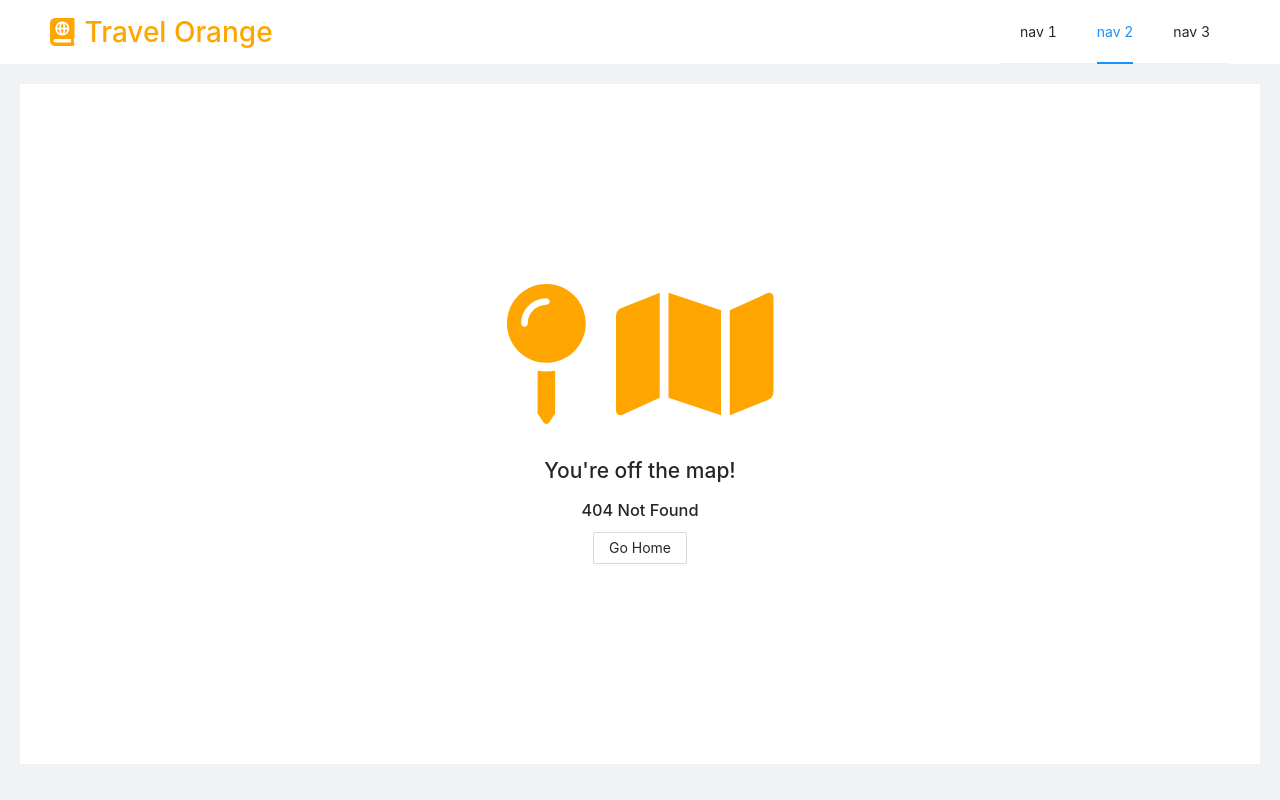
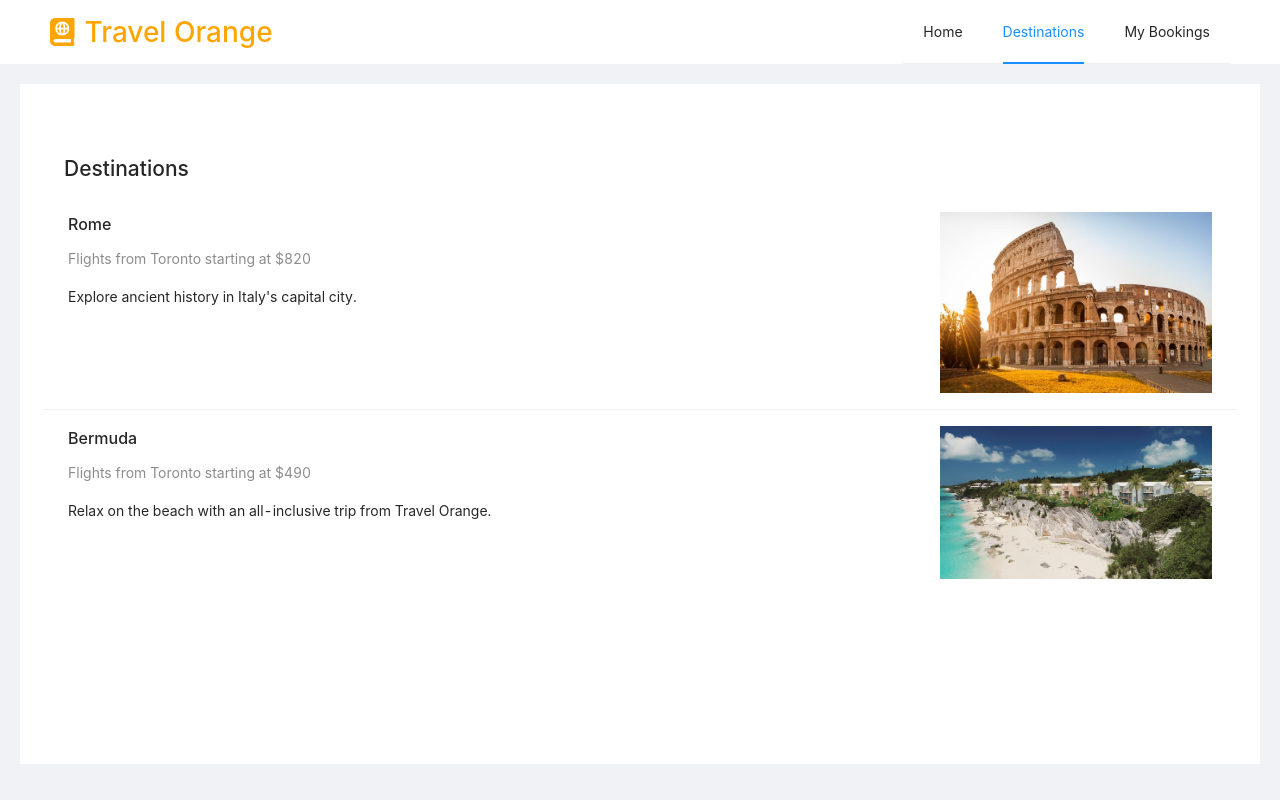
Before and after one commit to OrenScheer/orenscheer.github.io, a React (Create React App) app in the folder seg3525/lab8/: page /destinations in a window 1280 px wide. Before the commit this address had no page. Built offline with nearby package versions, Linux system fonts and the light colour scheme.

Commit message:
Add several pages

```diff
--- a/seg3525/lab8/src/App.jsx
+++ b/seg3525/lab8/src/App.jsx
@@ -1,14 +1,31 @@
-import { BrowserRouter as Router } from "react-router-dom";
+import { Link, useLocation } from "react-router-dom";
 import "./App.less";
 import { Layout, Menu } from "antd";
-import Routes from "./Components/Routes";
-import Logo from "./Components/Logo";
+import Routes from "./components/Routes";
+import Logo from "./components/Logo";
+import { useEffect, useState } from "react";
+
+const navs = (location) => {
+  if (location === "/") {
+    return ["home"];
+  } else if (location.includes("destination")) {
+    return ["destinations"];
+  } else if (location.includes("booking")) {
+    return ["bookings"];
+  }
+  return [];
+};
 
 const App = () => {
   const { Header, Content } = Layout;
+  const location = useLocation().pathname;
+  const [activeNavs, setActiveNavs] = useState();
+
+  useEffect(() => {
+    setActiveNavs(navs(location));
+  }, [location]);
 
   return (
-    <Router>
     <Layout className="layout">
       <Header
         style={{
@@ -22,12 +39,18 @@ const App = () => {
           theme="light"
           mode="horizontal"
           className="menu-bar"
-            defaultSelectedKeys={["2"]}
+          selectedKeys={activeNavs}
         >
-            {new Array(3).fill(null).map((_, index) => {
-              const key = index + 1;
-              return <Menu.Item key={key}>{`nav ${key}`}</Menu.Item>;
-            })}
+          <Menu.Item key="home">
+            <Link to="/">Home</Link>
+          </Menu.Item>
+
+          <Menu.Item key="destinations">
+            <Link to="/destinations">Destinations</Link>
+          </Menu.Item>
+          <Menu.Item key="bookings">
+            <Link to="/bookings">My Bookings</Link>
+          </Menu.Item>
         </Menu>
       </Header>
       <Content style={{ padding: "20px 20px" }} theme="light">
@@ -36,7 +59,6 @@ const App = () => {
         </div>
       </Content>
     </Layout>
-    </Router>
   );
 };
 
--- a/seg3525/lab8/src/Components/Routes.jsx
+++ b/seg3525/lab8/src/Components/Routes.jsx
@@ -1,8 +1,11 @@
 import { Route, Switch } from "react-router-dom";
-import NotFound from "../Pages/NotFound";
-import Home from "../Pages/Home";
-import FlightResults from "../Pages/FlightResults";
-import BookFlight from "../Pages/BookFlight";
+import NotFound from "../pages/NotFound";
+import Home from "../pages/Home";
+import FlightResults from "../pages/FlightResults";
+import BookFlight from "../pages/BookFlight";
+import Destinations from "../pages/Destinations";
+import DestinationDetails from "../pages/DestinationDetails";
+import Bookings from "../pages/Bookings";
 
 const Routes = () => {
   return (
@@ -16,7 +19,16 @@ const Routes = () => {
       <Route path="/bookflight">
         <BookFlight />
       </Route>
-      <Route path="*">
+      <Route path="/destinations">
+        <Destinations />
+      </Route>
+      <Route path="/destination/:place">
+        <DestinationDetails />
+      </Route>
+      <Route path="/bookings">
+        <Bookings />
+      </Route>
+      <Route path={["*", "/notfound"]}>
         <NotFound />
       </Route>
     </Switch>
--- a/seg3525/lab8/src/Pages/BookFlight.jsx
+++ b/seg3525/lab8/src/Pages/BookFlight.jsx
@@ -1,7 +1,7 @@
 import { useHistory, useLocation } from "react-router-dom";
 import { Layout, Steps, Button, Form, Input, DatePicker } from "antd";
 import { useState } from "react";
-import Flight from "../Components/Flight";
+import Flight from "../components/Flight";
 import { FontAwesomeIcon } from "@fortawesome/react-fontawesome";
 import {
   faChevronLeft,
@@ -259,6 +259,7 @@ const BookFlight = () => {
                   )} shortly.`}
                 </h2>
                 <p>You can cancel within the next 24 hours.</p>
+                <Button type="primary">View Bookings</Button>
               </div>
             )}
             <div>
--- /dev/null
+++ b/seg3525/lab8/src/Pages/Bookings.jsx
@@ -0,0 +1,19 @@
+import { Layout } from "antd";
+
+const { Content } = Layout;
+
+const Bookings = () => {
+  return (
+    <Layout height="500px" style={{ backgroundColor: "white" }}>
+      <h2 style={{ marginLeft: "20px" }}>My Bookings</h2>
+      <Content
+        style={{
+          height: "500px",
+          marginLeft: "20px",
+        }}
+      ></Content>
+    </Layout>
+  );
+};
+
+export default Bookings;
--- /dev/null
+++ b/seg3525/lab8/src/Pages/DestinationDetails.jsx
@@ -0,0 +1,49 @@
+import { useHistory, useParams } from "react-router-dom";
+import { Layout } from "antd";
+
+const { Content } = Layout;
+
+const destinations = {
+  Rome: { video: "https://www.youtube.com/embed/JKT4n1rHV-0" },
+  Bermuda: { video: "https://www.youtube.com/embed/4bYq8XTxHZU" },
+};
+
+const DestinationDetails = () => {
+  const { place } = useParams();
+  const history = useHistory();
+  let destination = destinations[place];
+
+  if (!destination) {
+    history.replace("/notfound");
+  }
+
+  return (
+    <>
+      {destination && (
+        <Layout height="500px" style={{ backgroundColor: "white" }}>
+          <h2
+            style={{ marginLeft: "20px" }}
+          >{`Destination Spotlight: ${place}`}</h2>
+          <Content
+            style={{
+              height: "500px",
+              marginLeft: "20px",
+            }}
+          >
+            <iframe
+              width="400"
+              height="250"
+              src={destination.video}
+              title="YouTube video player"
+              frameborder="0"
+              allow="accelerometer; autoplay; clipboard-write; encrypted-media; gyroscope; picture-in-picture"
+              allowfullscreen
+            ></iframe>
+          </Content>
+        </Layout>
+      )}
+    </>
+  );
+};
+
+export default DestinationDetails;
--- /dev/null
+++ b/seg3525/lab8/src/Pages/Destinations.jsx
@@ -0,0 +1,63 @@
+import { Layout, List } from "antd";
+import { Link } from "react-router-dom";
+import Rome from "../images/Rome.jpg";
+import Bermuda from "../images/Bermuda.png";
+
+const { Content } = Layout;
+
+const listData = [
+  {
+    name: "Rome",
+    image: Rome,
+    description: "Flights from Toronto starting at $820",
+    content: "Explore ancient history in Italy's capital city.",
+  },
+  {
+    name: "Bermuda",
+    image: Bermuda,
+    description: "Flights from Toronto starting at $490",
+    content:
+      "Relax on the beach with an all-inclusive trip from Travel Orange.",
+  },
+];
+const Destinations = () => {
+  return (
+    <Layout height="500px" style={{ backgroundColor: "white" }}>
+      <h2 style={{ marginLeft: "20px" }}>Destinations</h2>
+      <Content
+        style={{
+          height: "500px",
+        }}
+      >
+        <List
+          itemLayout="vertical"
+          size="large"
+          dataSource={listData}
+          renderItem={(item) => {
+            const link = `/destination/${item.name}`;
+            return (
+              <List.Item
+                key={item.name}
+                extra={
+                  <Link to={link}>
+                    <img width={272} alt="logo" src={item.image} />
+                  </Link>
+                }
+              >
+                <Link to={link}>
+                  <List.Item.Meta
+                    title={item.name}
+                    description={item.description}
+                  />
+                  <p style={{ color: "rgba(0, 0, 0, 0.85)" }}>{item.content}</p>
+                </Link>
+              </List.Item>
+            );
+          }}
+        ></List>
+      </Content>
+    </Layout>
+  );
+};
+
+export default Destinations;
--- a/seg3525/lab8/src/Pages/FlightResults.jsx
+++ b/seg3525/lab8/src/Pages/FlightResults.jsx
@@ -2,10 +2,10 @@ import Layout from "antd/lib/layout/layout";
 import { useHistory, useLocation } from "react-router-dom";
 import { Form, Checkbox, Alert, List, Button, Select } from "antd";
 import { useCallback, useEffect, useState } from "react";
-import FlightForm from "../Components/FlightForm";
+import FlightForm from "../components/FlightForm";
 import { FontAwesomeIcon } from "@fortawesome/react-fontawesome";
 import { faPlaneSlash } from "@fortawesome/free-solid-svg-icons";
-import Flight from "../Components/Flight";
+import Flight from "../components/Flight";
 
 const { Sider, Content } = Layout;
 
@@ -132,9 +132,7 @@ const FlightResults = () => {
 
   const history = useHistory();
 
-  const sortResults = useCallback(
-    (routes, sorter = "priceAscending") => {
-      console.log(filter.getFieldValue("sort"));
+  const sortResults = useCallback((routes, sorter = "priceAscending") => {
     let copy = [...routes];
     if (sorter === "priceAscending") {
       copy.sort(sortPriceAscending);
@@ -142,9 +140,7 @@ const FlightResults = () => {
       copy.sort(sortPriceDescending);
     }
     setResults(copy);
-    },
-    [filter]
-  );
+  }, []);
 
   useEffect(() => {
     sortResults(
--- a/seg3525/lab8/src/Pages/Home.jsx
+++ b/seg3525/lab8/src/Pages/Home.jsx
@@ -1,5 +1,5 @@
 import { Button, Tabs } from "antd";
-import FlightForm from "../Components/FlightForm";
+import FlightForm from "../components/FlightForm";
 import { FontAwesomeIcon } from "@fortawesome/react-fontawesome";
 import {
   faPlaneDeparture,
--- a/seg3525/lab8/src/index.js
+++ b/seg3525/lab8/src/index.js
@@ -1,10 +1,13 @@
 import React from "react";
 import ReactDOM from "react-dom";
+import { BrowserRouter } from "react-router-dom";
 import App from "./App";
 
 ReactDOM.render(
   <React.StrictMode>
-    <App />
+    <BrowserRouter>
+      <App />
+    </BrowserRouter>
   </React.StrictMode>,
   document.getElementById("root")
 );
```
Also changed, not shown: seg3525/lab8/src/images/Bermuda.png (added), seg3525/lab8/src/images/Rome.jpg (added). Lines whose indentation alone changed are shown as unchanged.
